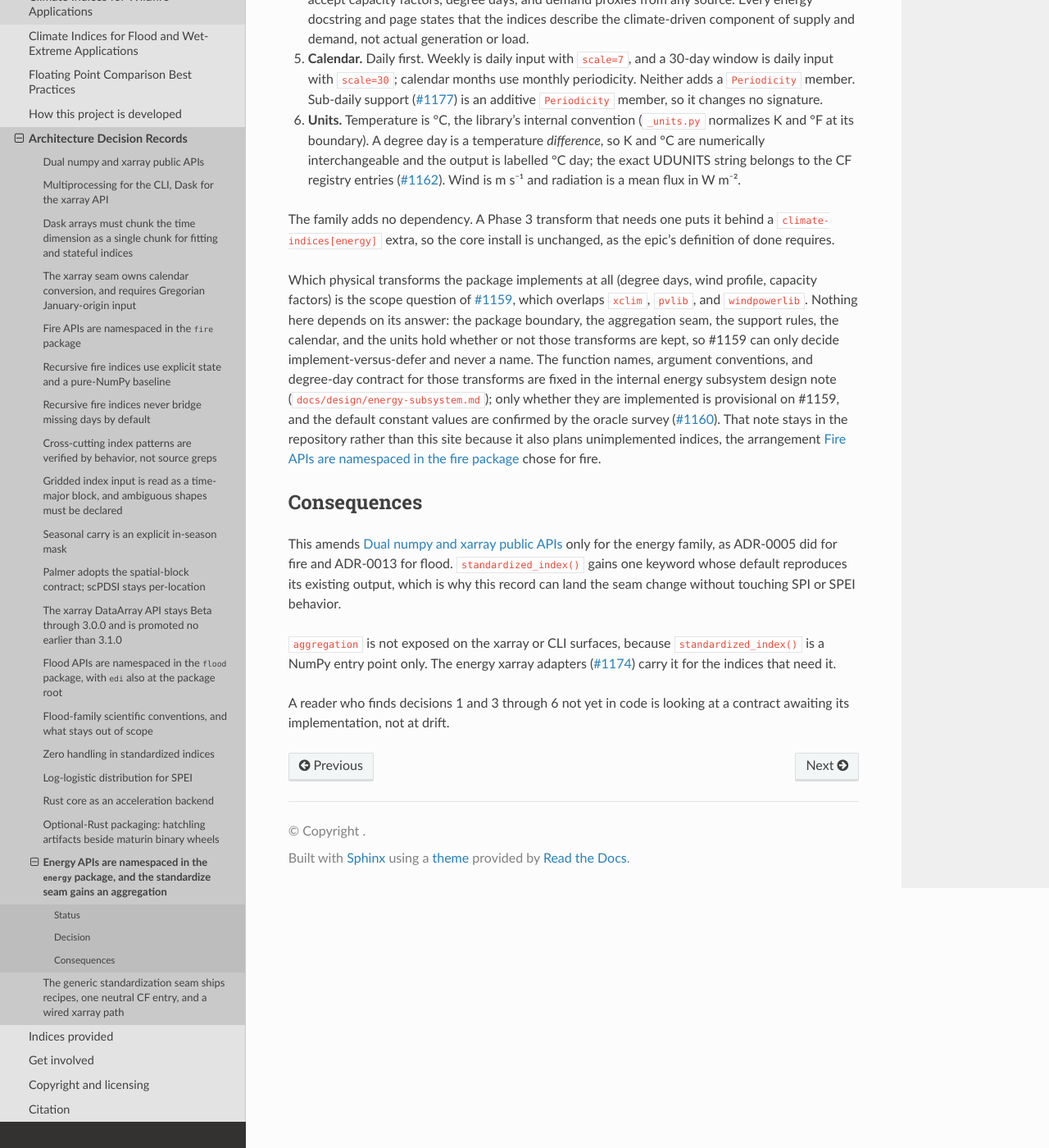
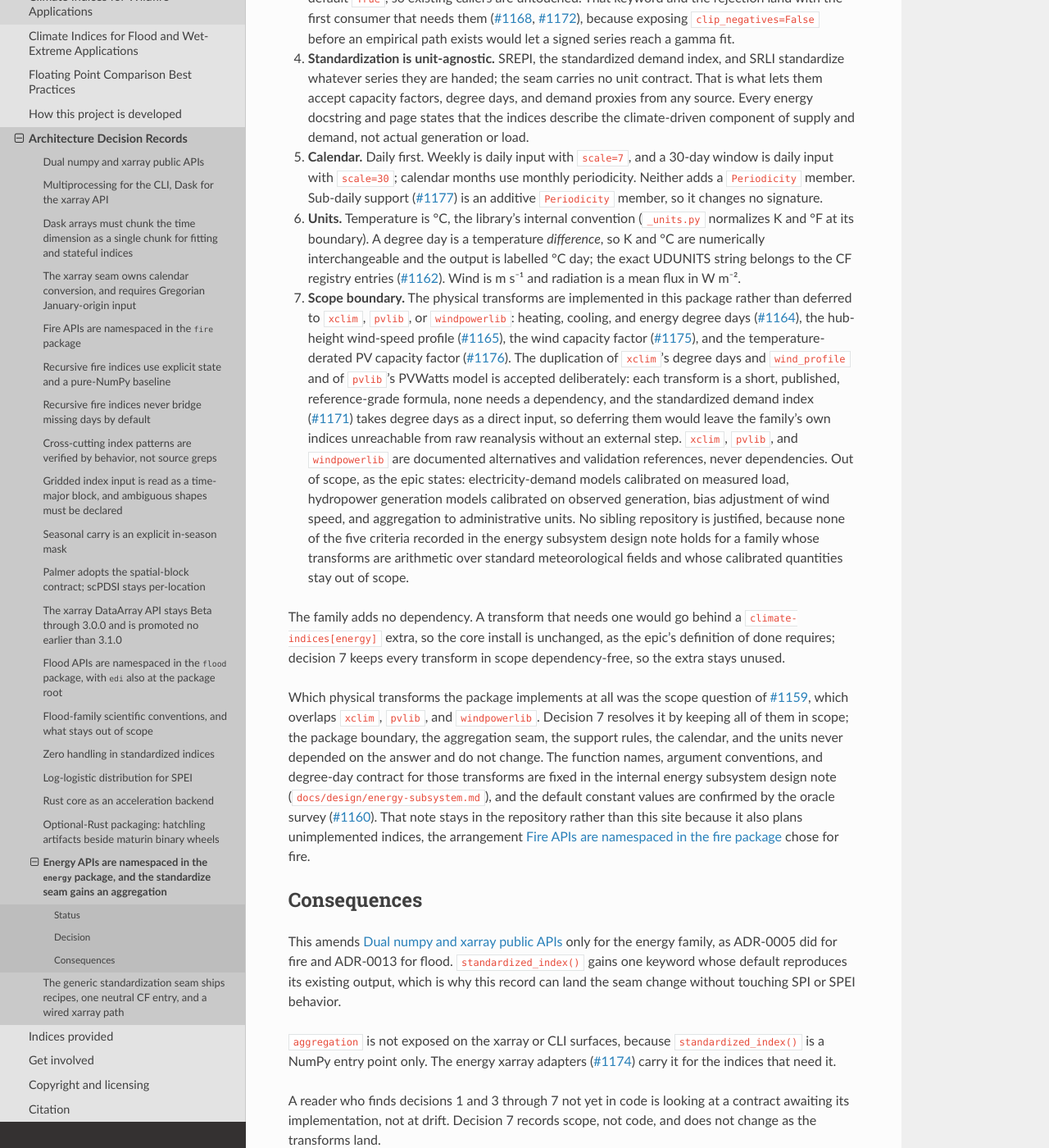
Before and after one commit to monocongo/climate_indices, a Sphinx documentation site: the page built from docs/adr/0019-energy-module-api-and-aggregation.md, in a window 1280 px wide and 1400 px high, scrolled down 1762 px. Shown: the whole window at 82% size. Built offline with Sphinx 7.4.7 and the Read the Docs theme 3.1.0, drawn with Linux system fonts in a browser that asks for light colours; some of the changed text lies outside the part shown.

Commit message:
docs: record the energy family scope boundary (#1159)

```diff
--- a/docs/adr/0019-energy-module-api-and-aggregation.md
+++ b/docs/adr/0019-energy-module-api-and-aggregation.md
@@ -5,9 +5,15 @@
 Amended: decision 2 also exposes matching aggregation on `indices.fit_diagnostics()`
 so its fitting parameters can be reused by the standardized index.
 
+Amended again by the energy scope decision
+([#1159](https://github.com/monocongo/climate_indices/issues/1159)): decision 7 fixes the
+family's scope boundary. The physical transforms stay in this package, implemented
+in-house with no new dependency, and calibrated models and preprocessing stay out of
+scope. No name or signature recorded here changes.
+
 Only decision 2 describes code that exists: the `aggregation` keyword
 landed with this record ([#1158](https://github.com/monocongo/climate_indices/issues/1158)).
-The `climate_indices.energy` package does not exist yet. Decisions 1 and 3 through 6
+The `climate_indices.energy` package does not exist yet. Decisions 1 and 3 through 7
 are the contract that the remaining energy tickets
 ([#1157](https://github.com/monocongo/climate_indices/issues/1157)) implement, so a
 reader who greps `climate_indices.energy` today finds this record and no module. Each
@@ -91,20 +97,41 @@ series such as residual load.
    ([#1162](https://github.com/monocongo/climate_indices/issues/1162)). Wind is
    m s⁻¹ and radiation is a mean flux in W m⁻².
 
-The family adds no dependency. A Phase 3 transform that needs one puts it behind a
+7. **Scope boundary.** The physical transforms are implemented in this package rather
+   than deferred to `xclim`, `pvlib`, or `windpowerlib`: heating, cooling, and energy
+   degree days ([#1164](https://github.com/monocongo/climate_indices/issues/1164)), the
+   hub-height wind-speed profile
+   ([#1165](https://github.com/monocongo/climate_indices/issues/1165)), the wind
+   capacity factor ([#1175](https://github.com/monocongo/climate_indices/issues/1175)),
+   and the temperature-derated PV capacity factor
+   ([#1176](https://github.com/monocongo/climate_indices/issues/1176)). The duplication
+   of `xclim`'s degree days and `wind_profile` and of `pvlib`'s PVWatts model is
+   accepted deliberately: each transform is a short, published, reference-grade formula,
+   none needs a dependency, and the standardized demand index
+   ([#1171](https://github.com/monocongo/climate_indices/issues/1171)) takes degree days
+   as a direct input, so deferring them would leave the family's own indices unreachable
+   from raw reanalysis without an external step. `xclim`, `pvlib`, and `windpowerlib`
+   are documented alternatives and validation references, never dependencies. Out of
+   scope, as the epic states: electricity-demand models calibrated on measured load,
+   hydropower generation models calibrated on observed generation, bias adjustment of
+   wind speed, and aggregation to administrative units. No sibling repository is
+   justified, because none of the five criteria recorded in the energy subsystem design
+   note holds for a family whose transforms are arithmetic over standard meteorological
+   fields and whose calibrated quantities stay out of scope.
+
+The family adds no dependency. A transform that needs one would go behind a
 `climate-indices[energy]` extra, so the core install is unchanged, as the epic's
-definition of done requires.
+definition of done requires; decision 7 keeps every transform in scope dependency-free,
+so the extra stays unused.
 
-Which physical transforms the package implements at all (degree days, wind profile,
-capacity factors) is the scope question of
+Which physical transforms the package implements at all was the scope question of
 [#1159](https://github.com/monocongo/climate_indices/issues/1159), which overlaps
-`xclim`, `pvlib`, and `windpowerlib`. Nothing here depends on its answer: the package
-boundary, the aggregation seam, the support rules, the calendar, and the units hold
-whether or not those transforms are kept, so #1159 can only decide implement-versus-defer
-and never a name. The function names, argument conventions, and degree-day contract for
-those transforms are fixed in the internal energy subsystem design note
-(`docs/design/energy-subsystem.md`); only whether they are implemented is provisional on
-#1159, and the default constant values are confirmed by the oracle survey
+`xclim`, `pvlib`, and `windpowerlib`. Decision 7 resolves it by keeping all of them in
+scope; the package boundary, the aggregation seam, the support rules, the calendar, and
+the units never depended on the answer and do not change. The function names, argument
+conventions, and degree-day contract for those transforms are fixed in the internal
+energy subsystem design note (`docs/design/energy-subsystem.md`), and the default
+constant values are confirmed by the oracle survey
 ([#1160](https://github.com/monocongo/climate_indices/issues/1160)). That note stays in
 the repository rather than this site because it also plans unimplemented indices, the
 arrangement {doc}`0005-fire-module-api` chose for fire.
@@ -121,5 +148,6 @@ is a NumPy entry point only. The energy xarray adapters
 ([#1174](https://github.com/monocongo/climate_indices/issues/1174)) carry it for the
 indices that need it.
 
-A reader who finds decisions 1 and 3 through 6 not yet in code is looking at a contract
-awaiting its implementation, not at drift.
+A reader who finds decisions 1 and 3 through 7 not yet in code is looking at a contract
+awaiting its implementation, not at drift. Decision 7 records scope, not code, and does
+not change as the transforms land.
```
Also changed, not shown: CONTRIBUTING.md (+14 -0 lines), docs/design/energy-subsystem.md (+25 -5 lines).
